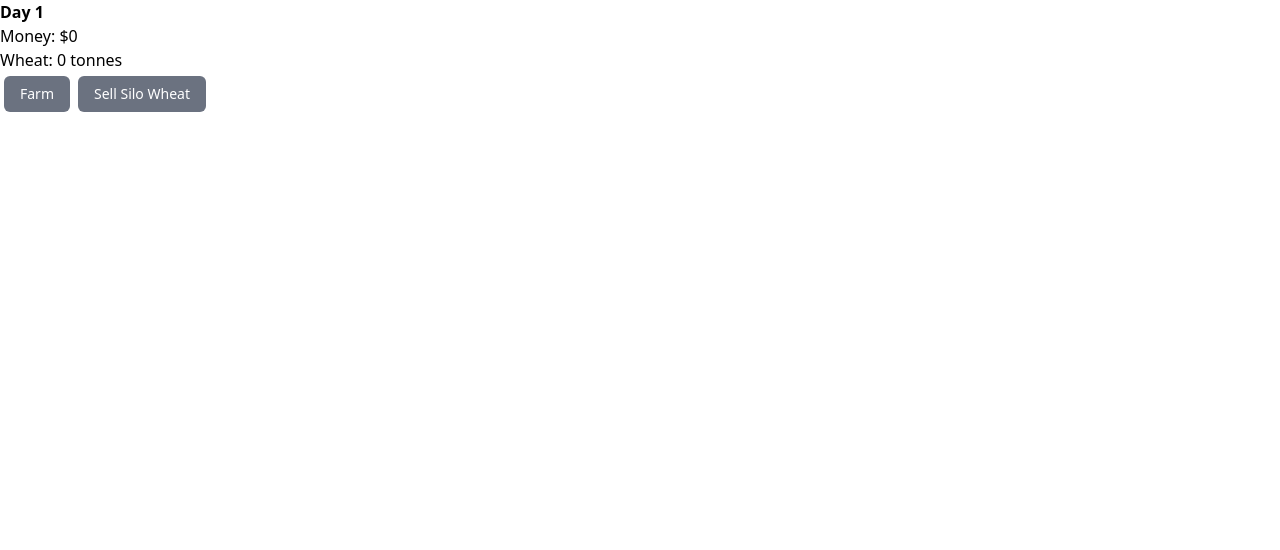
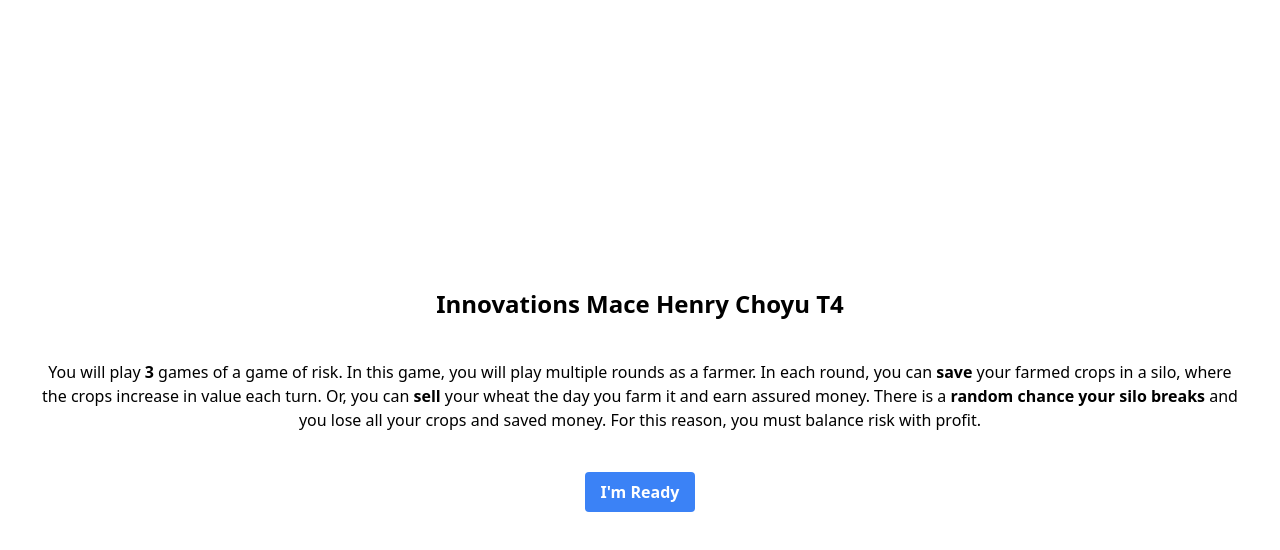
Before and after one commit to MaceChettiyadan/InnovationsT4, a React (Create React App) app: page / in a window 1280 px wide. Shown: the top 550 px of the page. Built offline with nearby package versions, Linux system fonts and the light colour scheme.

Commit message:
guys i made progress WoW!

```diff
--- a/src/App.js
+++ b/src/App.js
@@ -1,60 +1,26 @@
-import { useEffect, useState } from 'react';
 import './App.css';
-//this is so crap and inefficient but i couldnt be bothered to make it better
+import { useState } from 'react';
+
 function App() {
-  const [money, setMoney] = useState(0);
-  const [wheat, setWheat] = useState(0);
-  const [day, setDay] = useState(1);
-
-  const increaseConst = 10;
-
-  useEffect(() => {
-    document.getElementById('sell').style.display = 'none';
-    document.getElementById('store').style.display = 'none';
-  }, []);
-
-  function farm() {
-    setWheat(wheat + increaseConst);
-    document.getElementById('sell').style.display = 'block';
-    document.getElementById('store').style.display = 'block';
-    document.getElementById('farm').style.display = 'none';
-  }
-
-  function sell() {
-    setMoney(money + 10);
-    setWheat(wheat - increaseConst);
-    setDay(day + 1);
-    document.getElementById('sell').style.display = 'none';
-    document.getElementById('farm').style.display = 'block';
-  }
-
-  function sellSiloWheat() {
-    setWheat(0);
-    setMoney(wheat**2);
-    console.log("game over");
-  }
-
-  function store() {
-    setWheat(wheat + 10);
-    setDay(day + 1);
-    document.getElementById('store').style.display = 'none';
-    document.getElementById('sell').style.display = 'none';
-    document.getElementById('farm').style.display = 'block';
-  }
+  const [ready, setReady] = useState(false);
 
   return (
-    <div>
-      <b>Day {day}</b>
-      <p>Money: ${money}</p>
-      <p>Wheat: {wheat} tonnes</p>
-      <button id="farm" class="m-1 px-4 py-2 rounded-md text-sm font-medium border-0 focus:outline-none focus:ring transition text-white bg-gray-500 hover:bg-gray-600 active:bg-gray-700 focus:ring-gray-300" onClick={farm}>Farm</button>
-      <button id="sell" class="m-1 px-4 py-2 rounded-md text-sm font-medium border-0 focus:outline-none focus:ring transition text-white bg-gray-500 hover:bg-gray-600 active:bg-gray-700 focus:ring-gray-300" onClick={sell}>Sell Farmed Wheat</button>
-      <button id="store" class="m-1 px-4 py-2 rounded-md text-sm font-medium border-0 focus:outline-none focus:ring transition text-white bg-gray-500 hover:bg-gray-600 active:bg-gray-700 focus:ring-gray-300" onClick={store}>Store wheat in Silo</button>
-      <button class="m-1 px-4 py-2 rounded-md text-sm font-medium border-0 focus:outline-none focus:ring transition text-white bg-gray-500 hover:bg-gray-600 active:bg-gray-700 focus:ring-gray-300" onClick={sellSiloWheat}>Sell Silo Wheat</button>
+    <div class="flex h-screen">
+      <div class="m-auto">
+        {ready === false ? (
+        <>
+        <h1 class="text-2xl text-center font-bold">Innovations Mace Henry Choyu T4</h1>
+        <p class="text-center m-10 text-l">You will play <b>3</b> games of a game of risk. In this game, you will play multiple rounds as a farmer. In each round, you can <b>save</b> your farmed crops in a silo, where the crops increase in value each turn. Or, you can <b>sell</b> your wheat the day you farm it and earn assured money. There is a <b>random chance your silo breaks</b> and you lose all your crops and saved money. For this reason, you must balance risk with profit.</p>
+        <div class="flex items-center justify-center">
+          <button class="bg-blue-500 hover:bg-blue-700 text-white font-bold py-2 px-4 rounded" onClick={() => setReady(true)}>
+            I'm Ready
+          </button>
+        </div>
+        </>
+        ) : (<p>No</p>)}
+      </div>
     </div>
-  );
+  )
 }
 
 export default App;
-
-//macw
```
